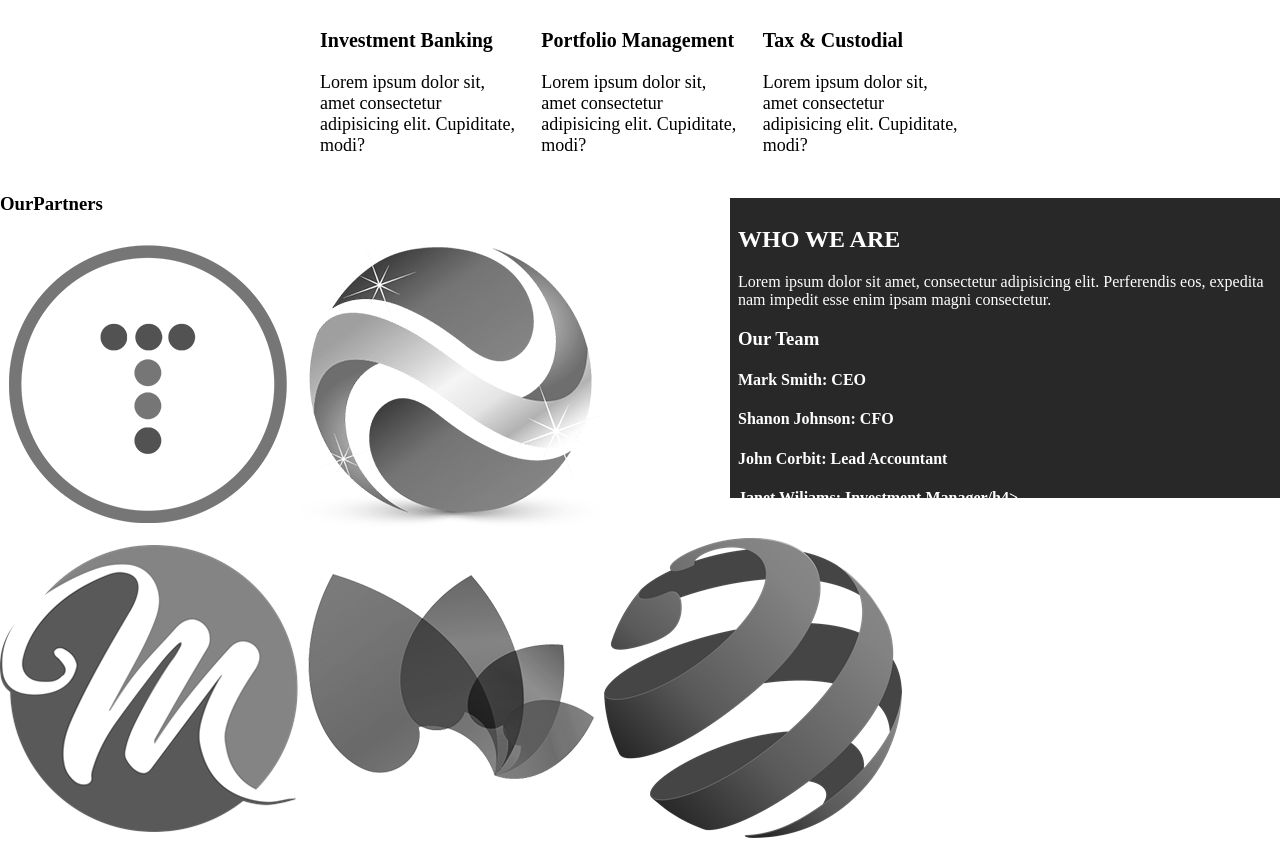
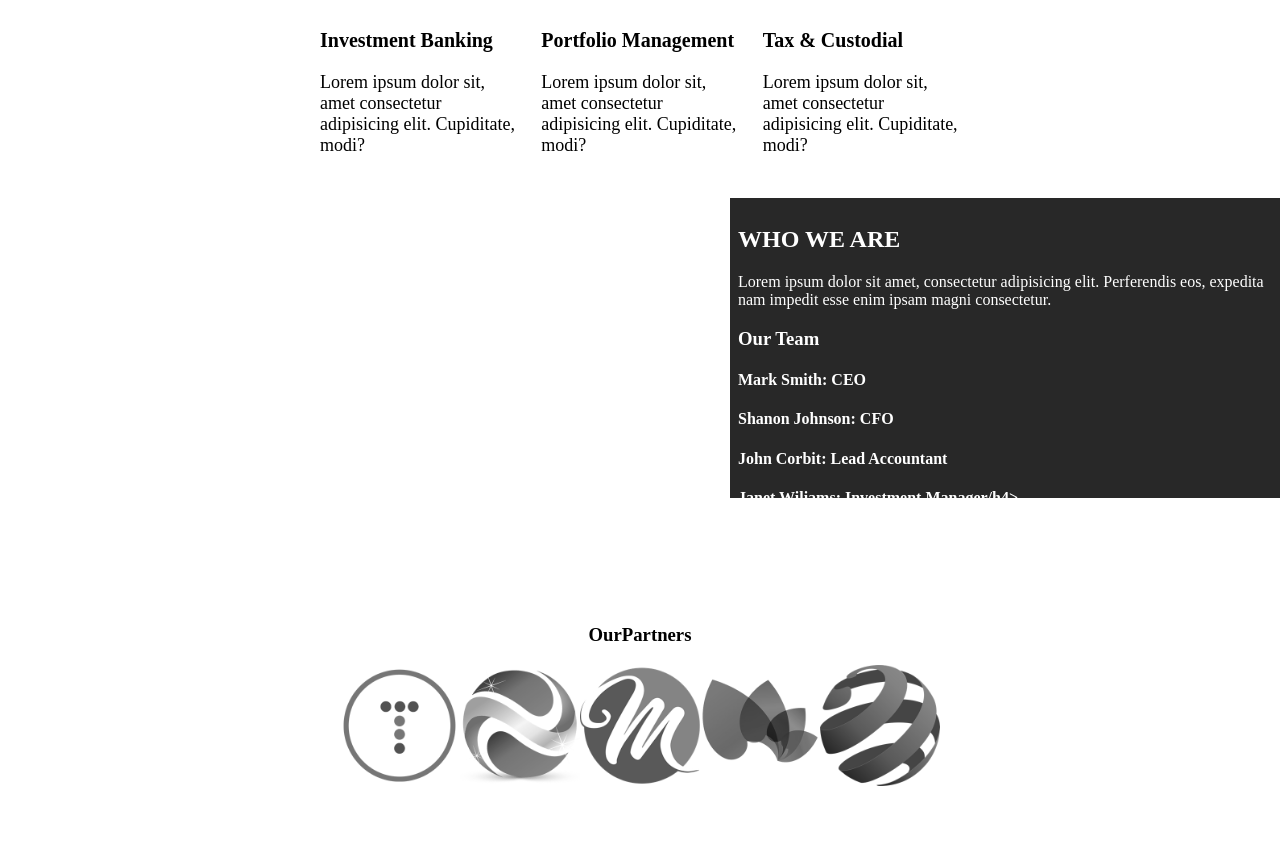
Before and after one commit to Ishahtech/3mtt-first-practice-project, a plain HTML site: page index.html in a window 1280 px wide. Shown: the part 724-1566 px from the top of the page. After the commit the page ends 1510 px from the top, so only its background shows below. Drawn offline with Linux system fonts and the light colour scheme.

Commit message:
fix:resued styling the patners page

```diff
--- a/index.html
+++ b/index.html
@@ -65,7 +65,8 @@
 
         </div>
       </section>
-      <section>
+
+
         <div class="partners">
           <h3><span>Our</span>Partners</h3>
           <div class="patners-logo">
@@ -76,7 +77,7 @@
             <img src="./images/logos/logo5.png" alt="">
           </div>
         </div>
-      </section>
+
 
   </div>
   </main>
--- a/style.css
+++ b/style.css
@@ -126,3 +126,18 @@ header {
     padding: 8px ;
     color: #ffffff;
   }
+
+  .partners{
+    margin-top: 450px;
+    text-align: center;
+  }
+
+  .patners-logo{
+    display: flex;
+    justify-content: center;
+  }
+
+  .patners-logo img{
+    width: 120px;
+
+  }
```
